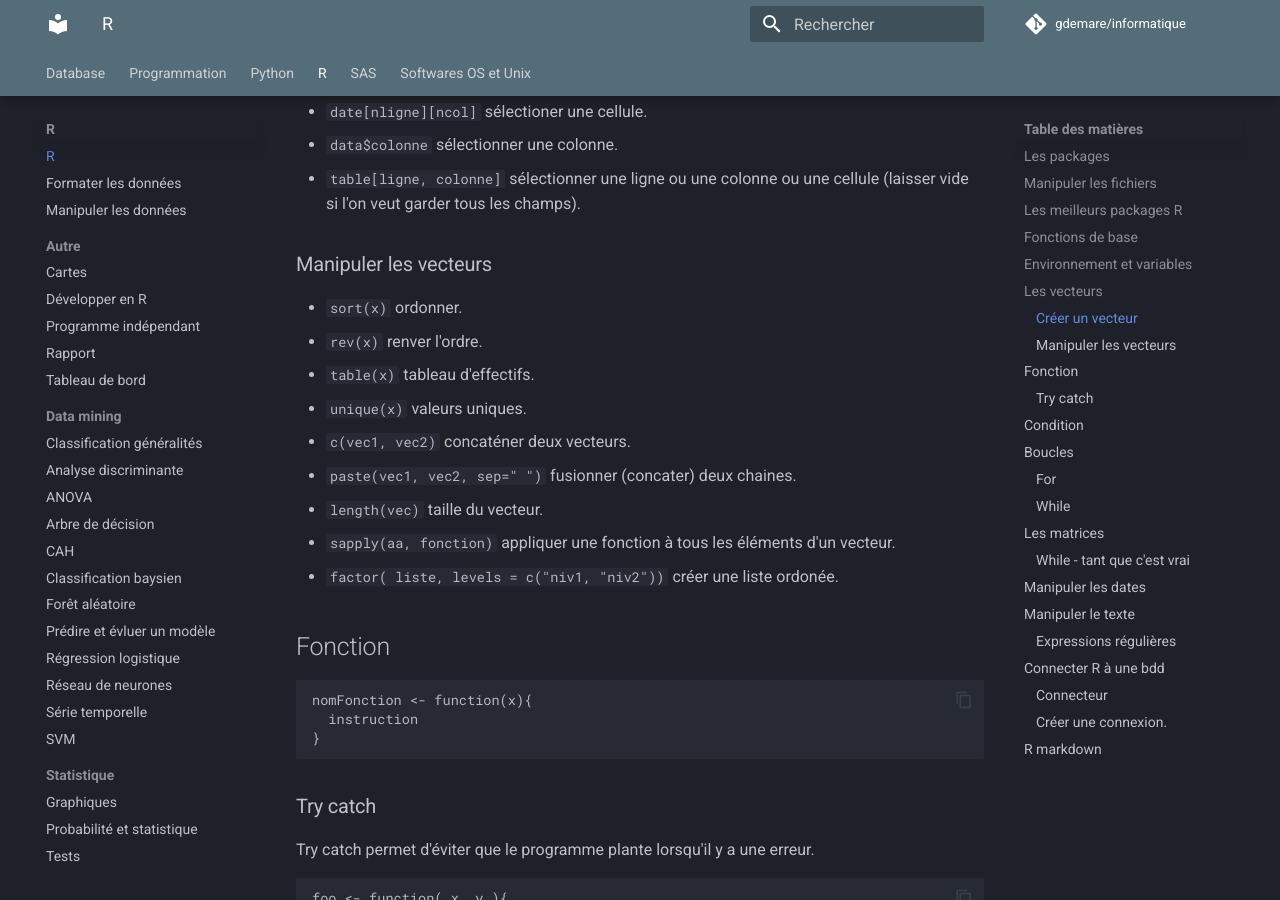
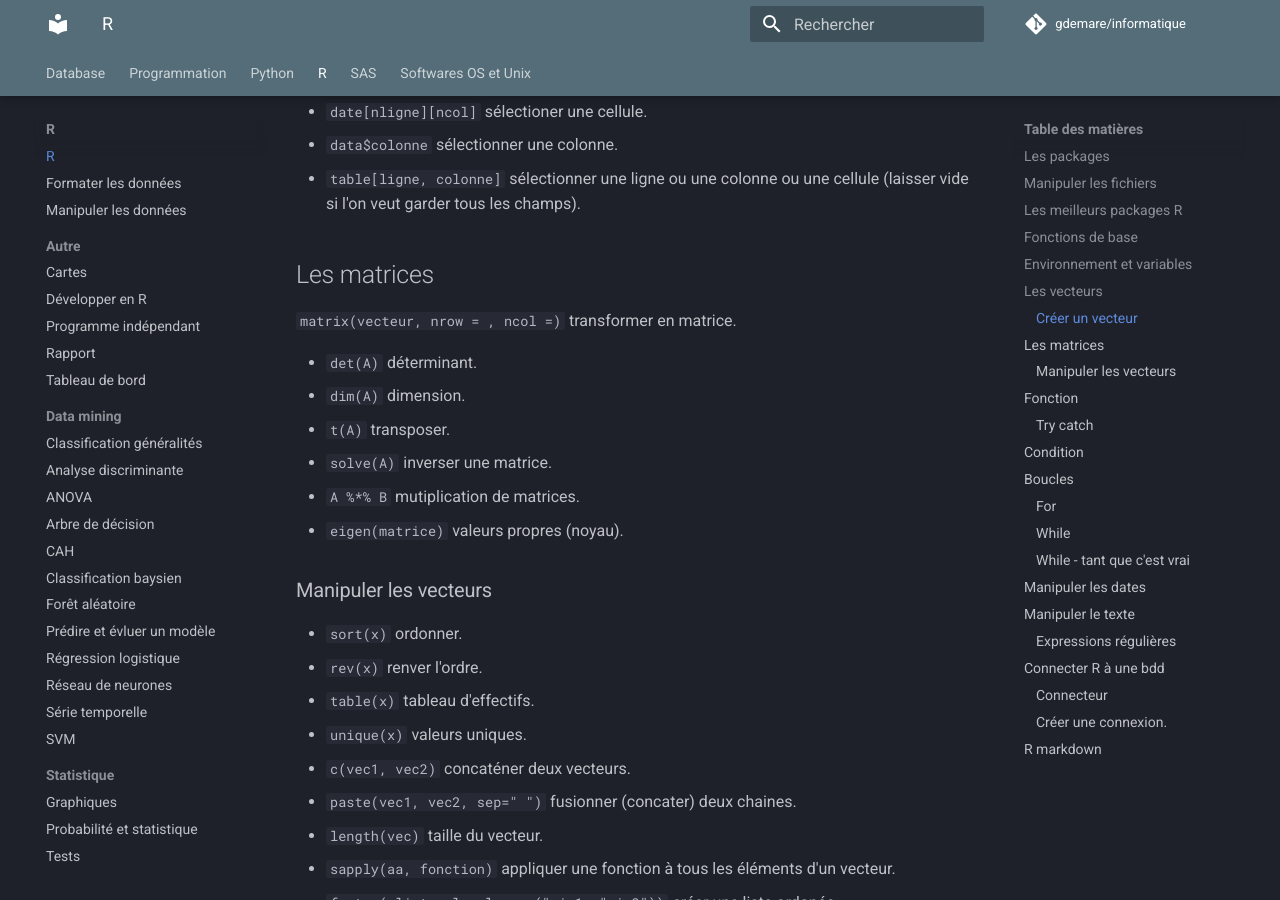
Before and after one commit to gdemare/Informatique, an MkDocs documentation site: the page built from docs/r/r_r.md, in a window 1280 px wide and 900 px high, scrolled down 1173 px. Built offline with MkDocs 1.6.1 and Material for MkDocs 9.7.7, drawn with Linux system fonts in a browser that asks for light colours; comment, search, counter and statistics services are not loaded; some of the changed text lies outside the part shown.

Commit message:
Update r_r.md

```diff
--- a/docs/r/r_r.md
+++ b/docs/r/r_r.md
@@ -37,6 +37,18 @@
 * `date[nligne][ncol]` sélectioner une cellule.
 * `data$colonne` sélectionner une colonne.
 * `table[ligne, colonne]` sélectionner une ligne ou une colonne ou une cellule (laisser vide si l'on veut garder tous les champs).
+
+
+## Les matrices
+
+`matrix(vecteur, nrow = , ncol =)` transformer en matrice.
+
+* `det(A)` déterminant.
+* `dim(A)` dimension.
+* `t(A)` transposer.
+* `solve(A)` inverser une matrice.
+* `A %*% B` mutiplication de matrices.
+* `eigen(matrice)` valeurs propres (noyau).
 
 ### Manipuler les vecteurs
 
```
Also changed, not shown: other parts of docs/r/r_r.md (+0 -13 lines).
